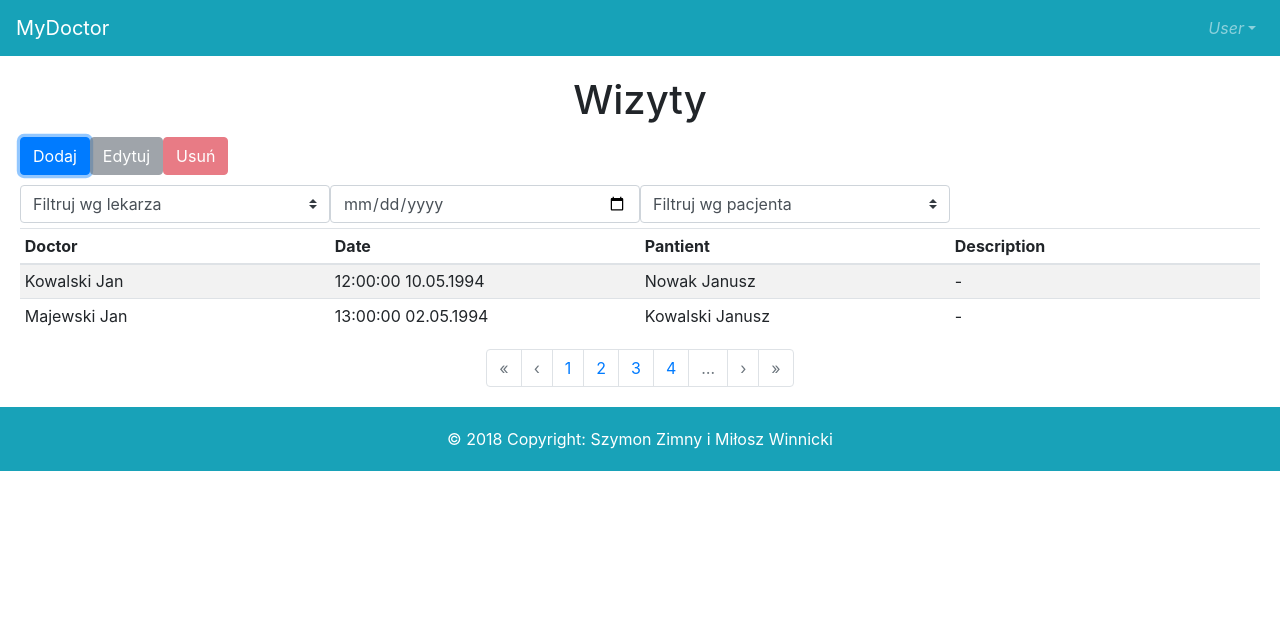
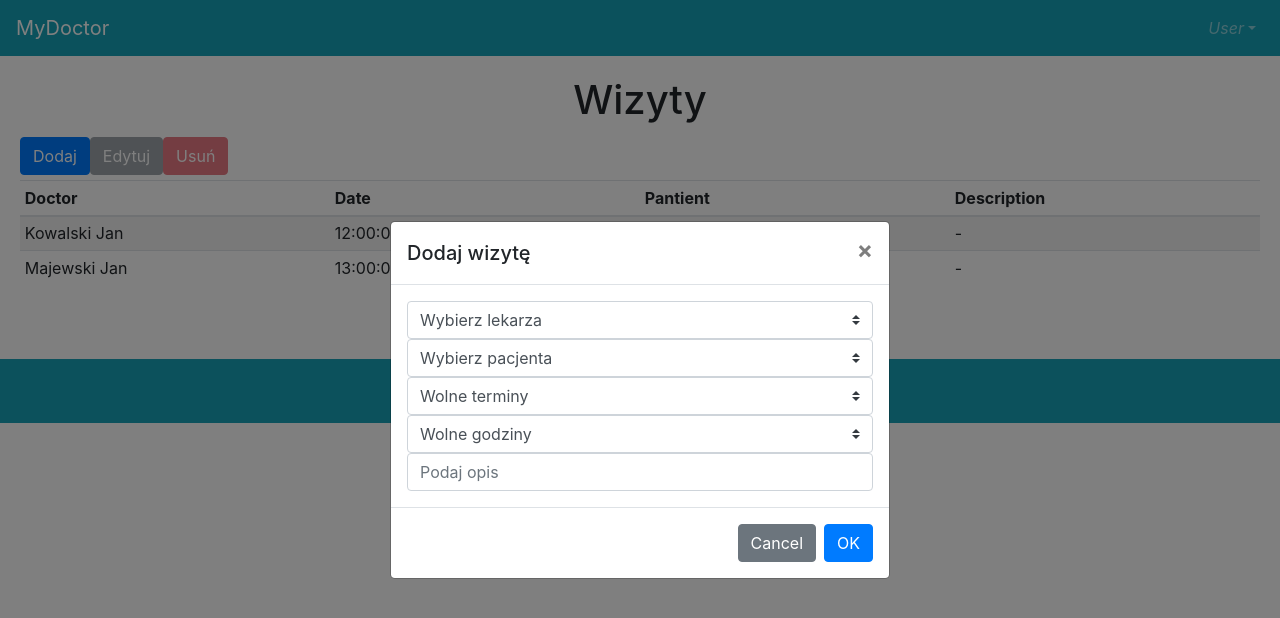
Before and after one commit to jash90/myDoctor-web, a Vue app: page /visit in a window 1280 px wide. Both pictures are taken after a click on the button "Dodaj". Shown: the top 618 px of the page. Built offline with nearby package versions, Linux system fonts and the light colour scheme.

Commit message:
remove filter add edit remove visit

```diff
--- a/src/views/Doctor.vue
+++ b/src/views/Doctor.vue
@@ -6,7 +6,7 @@
       <b-button variant="secondary" :disabled="!selected" @click="edit">Edytuj</b-button>
       <b-button variant="danger" :disabled="!selected" @click="remove">Usuń</b-button>
     </div>
-    <div class="searchBar">
+    <!-- <div class="searchBar">
       <b-form-input v-model="selectedNumber" placeholder="Podaj numer" type="number" class="col-3"></b-form-input>
       <b-form-input v-model="selectedFirstname" placeholder="Podaj imię" type="text" class="col-3"></b-form-input>
       <b-form-input
@@ -21,7 +21,7 @@
         type="text"
         class="col-3"
       ></b-form-input>
-    </div>
+    </div> -->
     <b-table
       ref="table"
       selectable
@@ -109,7 +109,6 @@ export default {
       this.selected = items[0];
     },
     remove() {
-      this.boxTwo = "";
       const { firstname, lastname, numberPwz } = this.selected;
       this.$bvModal
         .msgBoxConfirm(
--- a/src/views/Pantient.vue
+++ b/src/views/Pantient.vue
@@ -2,11 +2,11 @@
   <div id="visit">
     <h1>Pacjenci</h1>
     <div class="searchBar">
-    <b-button variant="primary" :disabled="!!selected" @click="add">Dodaj</b-button>
+      <b-button variant="primary" :disabled="!!selected" @click="add">Dodaj</b-button>
       <b-button variant="secondary" :disabled="!selected" @click="edit">Edytuj</b-button>
       <b-button variant="danger" :disabled="!selected" @click="remove">Usuń</b-button>
     </div>
-    <div class="searchBar">
+    <!-- <div class="searchBar">
       <b-form-input v-model="selectedFirstname" placeholder="Podaj imię" type="text"></b-form-input>
       <b-form-input v-model="selectedLastname" placeholder="Podaj nazwisko" type="text"></b-form-input>
       <b-form-input v-model="selectedStreet" placeholder="Podaj ulicę" type="text"></b-form-input>
@@ -14,7 +14,7 @@
       <b-form-input v-model="selectedPostcode" placeholder="Podaj kod pocztowy" type="text"></b-form-input>
       <b-form-input v-model="selectedPhone" placeholder="Podaj telefon" type="number"></b-form-input>
       <b-form-input v-model="selectedPesel" placeholder="Podaj pesel" type="number"></b-form-input>
-    </div>
+    </div> -->
     <b-table
       ref="table"
       selectable
--- a/src/views/Visit.vue
+++ b/src/views/Visit.vue
@@ -2,19 +2,20 @@
   <div id="visit">
     <h1>Wizyty</h1>
     <div class="searchBar">
-      <b-button variant="primary">Dodaj</b-button>
-      <b-button variant="secondary" disabled>Edytuj</b-button>
-      <b-button variant="danger" disabled>Usuń</b-button>
+      <b-button variant="primary" :disabled="!!selected" @click="add">Dodaj</b-button>
+      <b-button variant="secondary" :disabled="!selected" @click="edit">Edytuj</b-button>
+      <b-button variant="danger" :disabled="!selected" @click="remove">Usuń</b-button>
     </div>
-    <div class="searchBar">
-      <b-form-select v-model="selectedDoctor" :options="optionsDoctor" class="col-3"></b-form-select>
-      <b-form-input v-model="date" type="date" class="col-3"></b-form-input>
-      <b-form-select v-model="selectedPantient" :options="optionsPantient" class="col-3"></b-form-select>
-    </div>
+    <!-- <div class="searchBar">
+      <b-form-select v-model="selectedDoctor" :options="filterDoctors" class="col-3"></b-form-select>
+      <b-form-input v-model="selectedDate" type="date" class="col-3"></b-form-input>
+      <b-form-select v-model="selectedPantient" :options="filterPantients" class="col-3"></b-form-select>
+    </div> -->
     <b-table
+      ref="table"
       selectable
       select-mode="single"
-      @row-selected="rowSelected"
+      @row-selected="select"
       striped
       hover
       small
@@ -23,6 +24,19 @@
       :fields="fields"
     ></b-table>
     <b-pagination v-model="id" total-rows="10" per-page="1" class="my-0"></b-pagination>
+    <b-modal
+      ref="edit"
+      :title="selected !== null ? 'Edycja wizyty':'Dodaj wizytę'"
+      centered
+      @ok="ok"
+      @cancel="cancel"
+    >
+      <b-form-select v-model="editDoctor" :options="optionsDoctors"/>
+      <b-form-select v-model="editPantient" :options="optionsPantients"/>
+      <b-form-select v-model="editDate" :options="optionsDate"/>
+      <b-form-select v-model="editTime" :options="optionsTime"/>
+      <b-form-input v-model="editDescription" placeholder="Podaj opis" type="text"></b-form-input>
+    </b-modal>
   </div>
 </template>
 
@@ -52,31 +66,136 @@ export default {
       items: [
         {
           doctor: "Kowalski Jan",
-          date: "12:00:00 10.05.1994",
+          date: "12:00:00 22.06.2018",
           pantient: "Nowak Janusz",
           description: "-"
         },
         {
           doctor: "Majewski Jan",
-          date: "13:00:00 02.05.1994",
+          date: "13:00:00 23.06.2018",
           pantient: "Kowalski Janusz",
           description: "-"
         }
       ],
       selectedDoctor: null,
-      optionsDoctor: [
+      filterDoctors: [
         { value: null, text: "Filtruj wg lekarza" },
         { value: "Kowalski Jan", text: "Kowalski Jan" },
         { value: "Majewski Jan", text: "Majewski Jan" }
       ],
       selectedPantient: null,
-      optionsPantient: [
+      filterPantients: [
         { value: null, text: "Filtruj wg pacjenta" },
         { value: "Nowak Janusz", text: "Nowak Janusz" },
         { value: "Kowalski Janusz", text: "Kowalski Janusz" }
       ],
-      date: null
+      optionsDoctors: [
+        { value: null, text: "Wybierz lekarza" },
+        { value: "Kowalski Jan", text: "Kowalski Jan" },
+        { value: "Majewski Jan", text: "Majewski Jan" }
+      ],
+      optionsPantients: [
+        { value: null, text: "Wybierz pacjenta" },
+        { value: "Nowak Janusz", text: "Nowak Janusz" },
+        { value: "Kowalski Janusz", text: "Kowalski Janusz" }
+      ],
+      optionsDate: [
+        { value: null, text: "Wolne terminy" },
+        { value: "22.06.2018", text: "22.06.2018" },
+        { value: "23.06.2018", text: "23.06.2018" },
+        { value: "24.06.2018", text: "24.06.2018" },
+        { value: "25.06.2018", text: "25.06.2018" }
+      ],
+      optionsTime: [
+        { value: null, text: "Wolne godziny" },
+        { value: "08:00", text: "08:00" },
+        { value: "09:00", text: "09:00" },
+        { value: "10:00", text: "10:00" },
+        { value: "11:00", text: "11:00" },
+        { value: "12:00", text: "12:00" },
+        { value: "13:00", text: "13:00" }
+      ],
+      selectedDate: null,
+      editDoctor: null,
+      editPantient: null,
+      editDescription: "",
+      editDate: null,
+      editTime: null,
+      selected: null
     };
+  },
+  methods: {
+    select(items) {
+      this.selected = items[0];
+    },
+    remove() {
+      const { doctor, pantient, date } = this.selected;
+      this.$bvModal
+        .msgBoxConfirm(
+          `Czy chcesz usunąć wizytę ${pantient} u ${doctor} ${date} ?`,
+          {
+            title: "Usuwanie wizyty",
+            size: "sm",
+            buttonSize: "sm",
+            okVariant: "secondary",
+            cancelVariant: "primary",
+            okTitle: "Usuń",
+            cancelTitle: "Nie",
+            footerClass: "p-2",
+            hideHeaderClose: true,
+            centered: true
+          }
+        )
+        .then(value => {
+          if (value) {
+            const index = this.items.findIndex(item => item === this.selected);
+            if (index > -1) this.items.splice(index, 1);
+          }
+        })
+        .catch(error => {
+          console.log(error);
+        });
+    },
+    edit() {
+      const { doctor, pantient, date, description } = this.selected;
+      this.editDoctor = doctor;
+      this.editPantient = pantient;
+      this.editDate = new Date(date);
+      this.editDescription = description;
+      this.$refs["edit"].show();
+    },
+    add() {
+      this.$refs["edit"].show();
+    },
+    cancel() {
+      this.selected = null;
+      this.editDoctor = null;
+      this.editPantient = null;
+      this.editDate = null;
+      this.editDescription = "";
+    },
+    ok() {
+      if (this.selected) {
+        const index = this.items.findIndex(item => item === this.selected);
+        this.items[index].doctor = this.editDoctor;
+        this.items[index].pantient = this.editPantient;
+        this.items[index].date = this.editDate;
+        this.items[index].description = this.editDescription;
+      } else {
+        this.items.push({
+          doctor: this.editDoctor,
+          pantient: this.editPantient,
+          date: this.editDate,
+          description: this.editDescription
+        });
+      }
+      this.$refs.table.clearSelected();
+      this.selected = null;
+      this.editDoctor = null;
+      this.editPantient = null;
+      this.editDate = null;
+      this.editDescription = "";
+    }
   }
 };
 </script>
```
